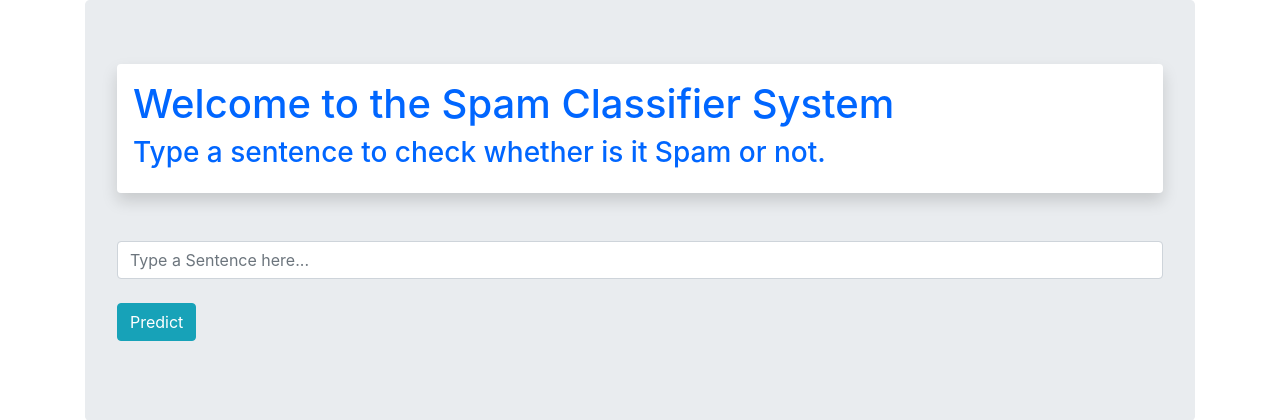
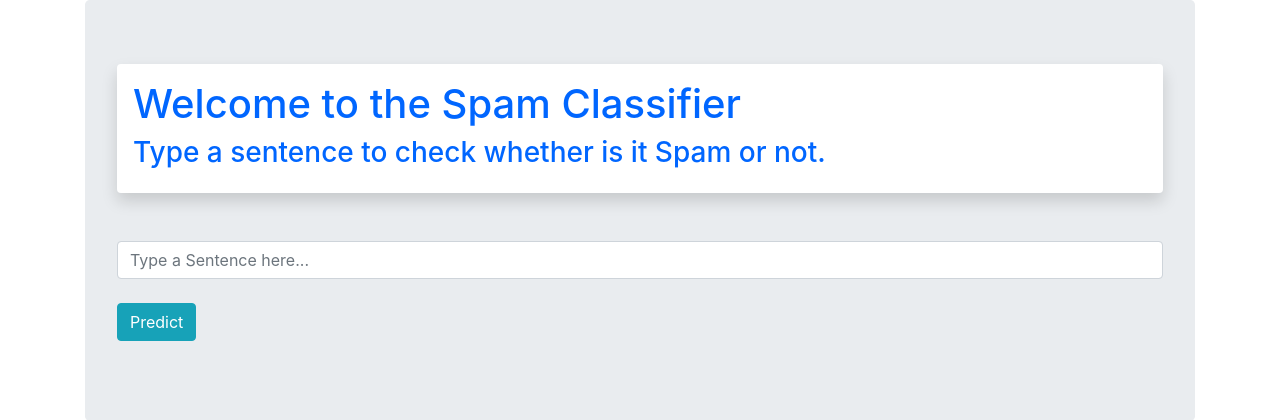
Before and after one commit to sai-phani255/Spam-classifier, a Flask app: page / in a window 1280 px wide. Shown: the part 74-494 px from the top of the page. Run offline with Flask 2, Linux system fonts and the light colour scheme; parts of the project's set-up code (start-up, migrations or seed data) failed here and were passed over; some libraries are stand-ins or nearby versions.

Commit message:
Update home.html

```diff
--- a/templates/home.html
+++ b/templates/home.html
@@ -1,7 +1,7 @@
 {% extends 'base.html' %}
 {% block content %}
 <div class="shadow p-3 mb-5 bg-white rounded">
-  <h1 style="color:rgb(0, 102, 255)">Welcome to the Spam Classifier System</h1>
+  <h1 style="color:rgb(0, 102, 255)">Welcome to the Spam Classifier</h1>
   <h3 style="color:rgb(0, 102, 255)">Type a sentence to check whether is it Spam or not.</h3>
 </div>
 
```
